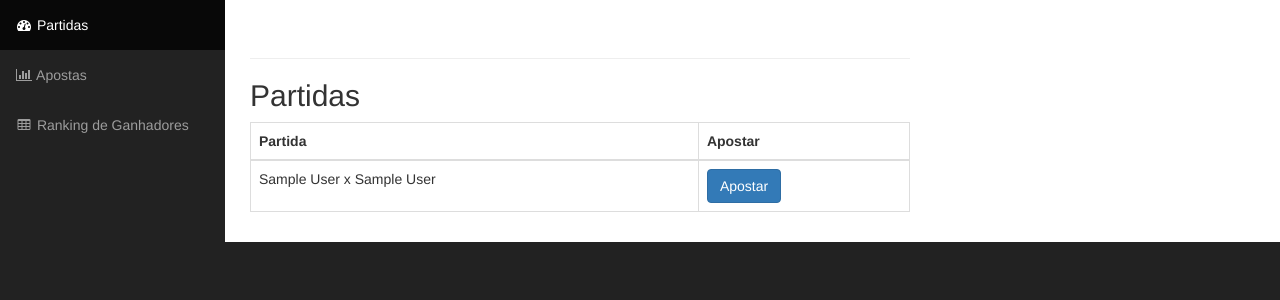
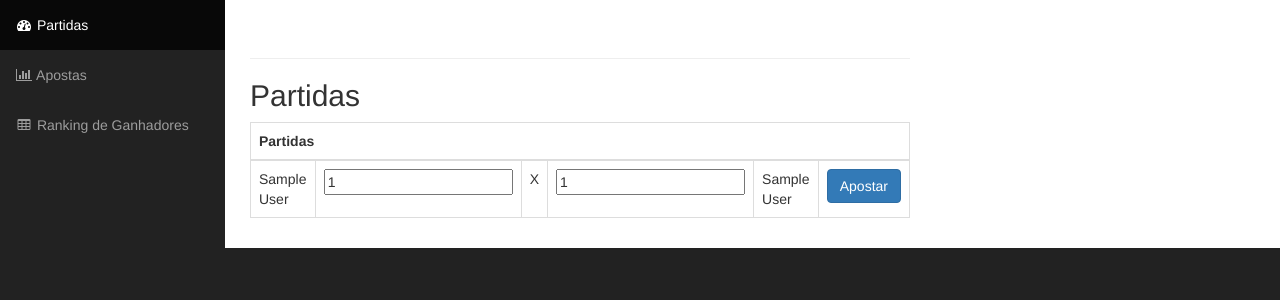
Before and after one commit to EliakinCosta/BolaoApostas, a Django app: template bolaoapostas/contas/templates/contas/partidas.html in a window 1280 px wide. Shown: the part 51-351 px from the top of the page. Run offline with Django 3.2, Linux system fonts and the light colour scheme; the template is opened without the code that fills it: values that come from a table or form of the project are taken from there, others are empty; tables that the repository leaves empty hold one stand-in row (values such as "Sample post"); some libraries are stand-ins or nearby versions.

Commit message:
modificação da exibição de partidas.

```diff
--- a/bolaoapostas/contas/templates/contas/partidas.html
+++ b/bolaoapostas/contas/templates/contas/partidas.html
@@ -28,17 +28,20 @@
                         {% csrf_token %}
                         <thead>
                         <tr>
-                            <th>Partida</th>
-                            <th>Apostar</th>
+                            <th colspan="6" align="center">Partidas</th>
                         </tr>
                         </thead>
                         <tbody>
                             {% for partida in partidas %}
                                 <tr>
-                                    <td>{{ partida }}</td>
+                                    <td><span id="time_casa">{{ partida.time_casa }}</span></td>
+                                    <td><span><input type="text" name="gols_casa" value="{{partida.gols_casa}}"/></span></td>
+                                    <td> X </td>
+                                    <td><span><input type="text" name="gols_visitante" value="{{partida.gols_visitante}}"/></span></td>
+                                    <td><span id="time_visitante">{{ partida.time_visitante }}</span></td>
                                     <td>
                                         <input id="{{partida.id}}" name="btApostar" class="btn btn-primary"
-                                               type="button" value="Apostar" {% if partida in partidas_jogador %} disabled="true" {% endif %}/>
+                                               type="button" value="Apostar" {% if partida in partidas_jogador %} disabled="true" {% endif %} />
                                     </td>
                                 </tr>
                             {% endfor %}
@@ -56,6 +59,10 @@ $(document).ready(function(){
 
     $('#fechar_alert').click(function(){
         $('.container').hide();
+    });
+
+    $('#tb_partidas td input').click(function(){
+        var dados = $(document)('#tb_partidas td')
     });
 
     $('#tb_partidas td input').click(function(){
```
